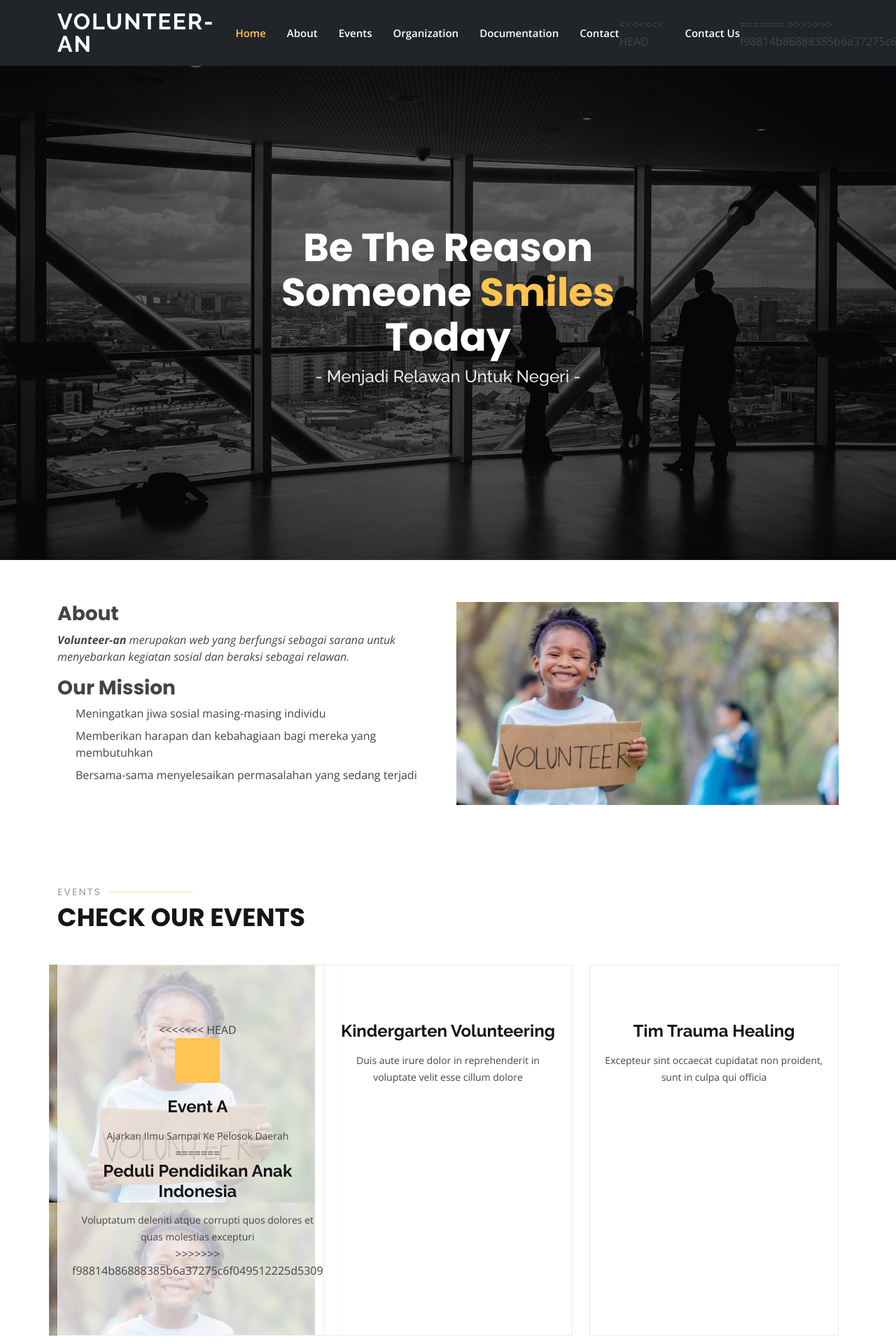
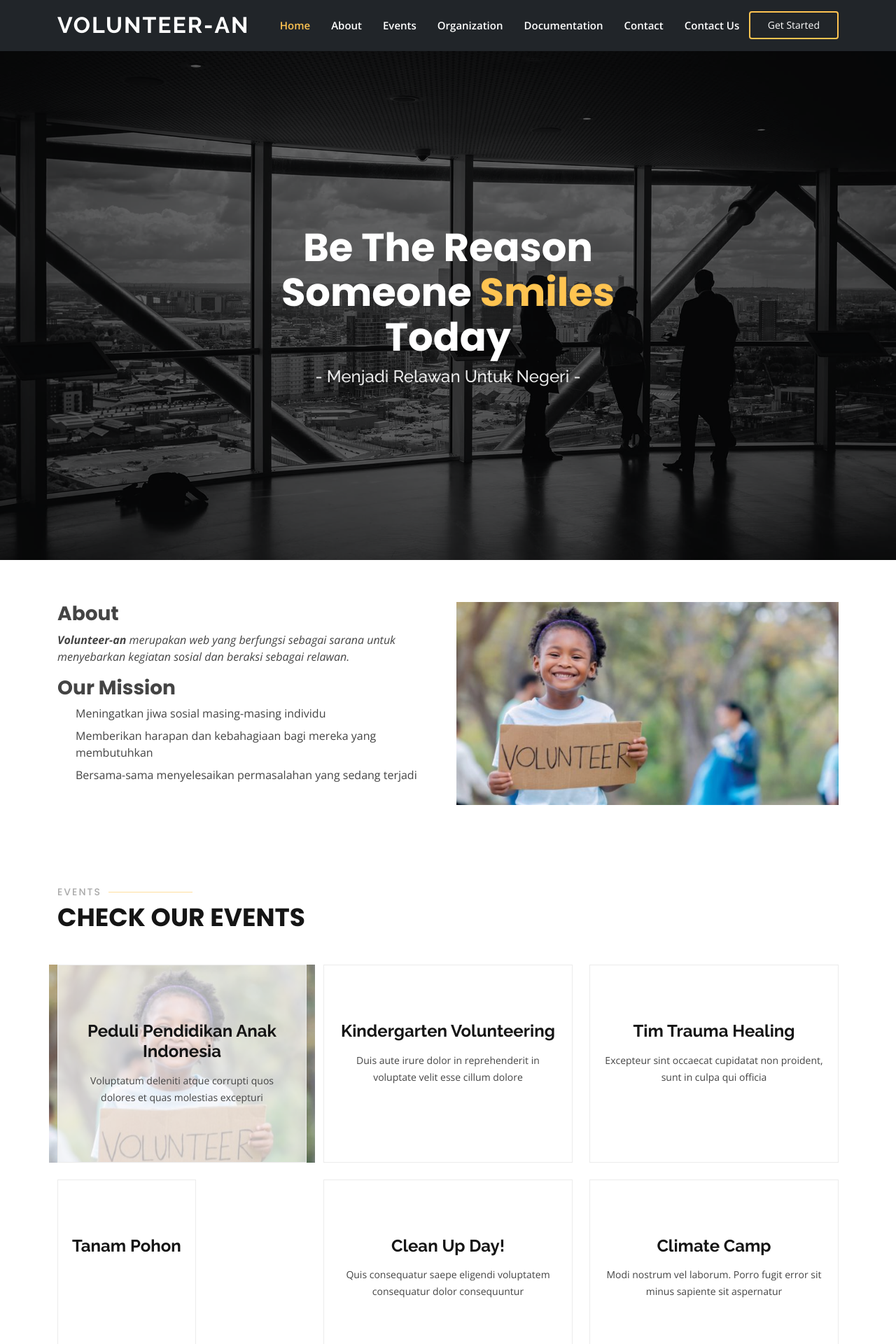
Before and after one commit to meirzaputri/PWBF, a Laravel app: page / in a window 1280 px wide. Shown: the top 1920 px of the page at 70% size. Run offline with Laravel 8, Linux system fonts and the light colour scheme.

Commit message:
memperbaiki HTML

```diff
--- a/resources/views/partials/documentation.blade.php
+++ b/resources/views/partials/documentation.blade.php
@@ -1,8 +1,4 @@
-<<<<<<< HEAD
-<section id="portfolio" class="portfolio">
-=======
 <section id="documentation" class="portfolio">
->>>>>>> f98814b86888385b6a37275c6f049512225d5309
       <div class="container" data-aos="fade-up">
 
         <div class="section-title">
@@ -48,11 +44,9 @@
 
           <div class="col-lg-4 col-md-6 portfolio-item filter-app">
             <div class="portfolio-wrap">
-<<<<<<< HEAD
-              <img src="assets/img/portfolio/portfolio-3.jpg" class="img-fluid" alt="">
-=======
+
               <img src="img/vol2.jpg" class="img-fluid" alt="">
->>>>>>> f98814b86888385b6a37275c6f049512225d5309
+
               <div class="portfolio-info">
                 <h4>App 2</h4>
                 <p>App</p>
--- a/resources/views/partials/events.blade.php
+++ b/resources/views/partials/events.blade.php
@@ -10,16 +10,11 @@
       <div class="row">
         <div class="col-lg-4 col-md-6 d-flex align-items-stretch " style="background-image: url(img/about.jpg); background-size=10px" data-aos="zoom-in" data-aos-delay="100">
           <div class="icon-box">
-<<<<<<< HEAD
-            <div class="icon"><i class="bx bxl-dribbble"></i></div>
-            <h4><a href="">Event A</a></h4>
-            <p>Ajarkan Ilmu Sampai Ke Pelosok Daerah</p>
 
-=======
             {{-- <div class="icon"><i class="bx bxl-dribbble"></i></div> --}}
             <h4><a href="">Peduli Pendidikan Anak Indonesia</a></h4>
             <p>Voluptatum deleniti atque corrupti quos dolores et quas molestias excepturi</p>
->>>>>>> f98814b86888385b6a37275c6f049512225d5309
+
           </div>
         </div>
 
--- a/resources/views/partials/navbar.blade.php
+++ b/resources/views/partials/navbar.blade.php
@@ -31,13 +31,13 @@
               <li><a href="#">Drop Down 2</a></li>
               <li><a href="#">Drop Down 3</a></li>
               <li><a href="#">Drop Down 4</a></li> --}}
-<<<<<<< HEAD
+
             {{-- </ul> --}}
           </li>
           <li><a class="nav-link scrollto" href="#contact">Contact Us</a></li>
-=======
+
             {{-- </ul> --}}
->>>>>>> f98814b86888385b6a37275c6f049512225d5309
+
         </ul>
         <i class="bi bi-list mobile-nav-toggle"></i>
       </nav><!-- .navbar -->
```
